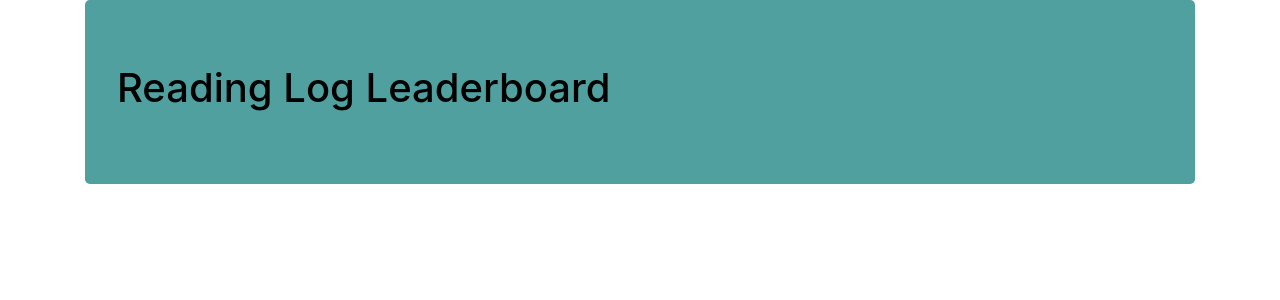
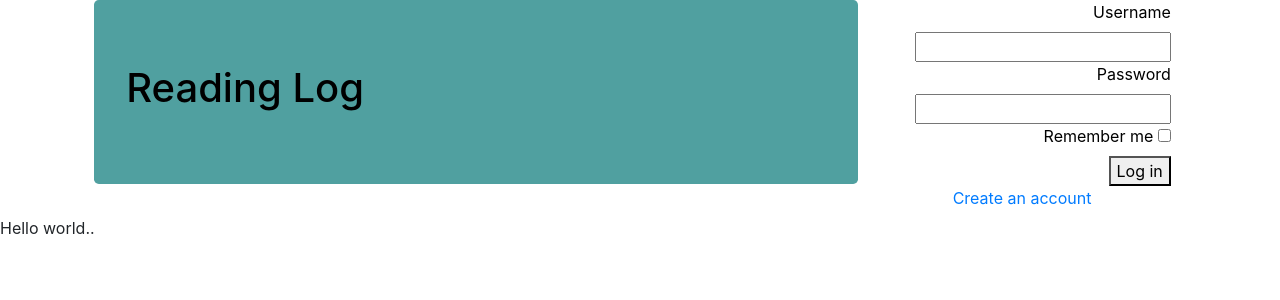
Before and after one commit to gguilbau/reading_log, a Django app: page / in a window 1280 px wide. Shown: the top 300 px of the page. Run offline with Django 5.2, Linux system fonts and the light colour scheme; some libraries are stand-ins or nearby versions.

Commit message:
move header to a component file, add basic login/logout/register

```diff
--- a/mysite/urls.py
+++ b/mysite/urls.py
@@ -15,10 +15,14 @@ Including another URLconf
     2. Add a URL to urlpatterns:  path('blog/', include('blog.urls'))
 """
 from django.contrib import admin
+from django.contrib.auth import views as auth_views
 from django.urls import path
 from reading_log import views
 
 urlpatterns = [
     path('admin/', admin.site.urls),
-    path('', views.index)
+    path("login/", views.login_view, name="login"),
+    path("logout/", auth_views.LogoutView.as_view(), name="logout"),
+    path("register/", views.register, name="register"),
+    path('', views.index, name="index")
 ]
--- a/reading_log/static/style.css
+++ b/reading_log/static/style.css
@@ -2,3 +2,15 @@
     color:black;
     background-color: rgb(80, 160, 160);
 }
+.login-panel {
+    color:black;
+    text-align: right;
+}
+.create-account {
+    color:blue;
+    text-align:center;
+}
+.error-message {
+    color:darkred;
+    text-align:center;
+}
--- /dev/null
+++ b/reading_log/templates/components/site_header.html
@@ -0,0 +1,62 @@
+{% load static %}
+<head>
+    <meta charset="utf-8">
+    <meta name="viewport" content="width=device-width, initial-scale=1, shrink-to-fit=no">
+    <link rel="stylesheet" href="https://cdn.jsdelivr.net/npm/bootstrap@4.0.0/dist/css/bootstrap.min.css" integrity="sha384-Gn5384xqQ1aoWXA+058RXPxPg6fy4IWvTNh0E263XmFcJlSAwiGgFAW/dAiS6JXm" crossorigin="anonymous">
+    <link rel="stylesheet" href="{% static 'style.css' %}" />
+    <script src="https://code.jquery.com/jquery-4.0.0.min.js"></script>
+    <title>Reading Log</title>
+</head>
+<header>
+  <div class="row">
+    <div class="jumbotron main-heading col-7 offset-1">
+      <h1>Reading Log</h1>
+    </div>
+    <div class="login-panel col-3">
+      {% if user.is_authenticated %}
+      <div>User: <strong>{{ user.get_username }}</strong></div><br>
+
+      <form method="post" action="{% url 'logout' %}?next={{ request.path }}">
+        {% csrf_token %}
+        <button type="submit">Log out</button>
+      </form>
+      {% else %}
+      <form method="post" action="{% url 'login' %}">
+        {% csrf_token %}
+
+        <div>
+          <label for="id_username">Username</label>
+          <input type="text" name="username" id="id_username" required>
+        </div>
+        <div>
+          <label for="id_user_password">Password</label>
+          <input type="password" name="password" id="id_user_password" required>
+        </div>
+        <div>
+          <label for="remember_me_checkbox">Remember me</label>
+          <input type="checkbox" name="remember_me_checkbox">
+        </div>
+
+        <!-- Store current URL so login doesn't send user elsewhere -->
+        <input type="hidden" name="next" value="{{ request.get_full_path }}">
+
+        <button type="submit">Log in</button>
+      </form>
+
+      <!-- Login errors -->
+      <div class="error-message">
+        {% if messages %}
+            {% for message in messages %}
+                <p>{{ message }}</p>
+            {% endfor %}
+        {% endif %}
+      </div>
+
+      <!-- Account creation url -->
+      <div class="create-account">
+        <a href="{% url 'register' %}">Create an account</a>
+      </div>
+      {% endif %}
+    </div>
+  </div>
+</header>
--- a/reading_log/templates/index.html
+++ b/reading_log/templates/index.html
@@ -1,19 +1,7 @@
-{% load static %}
 <!doctype html>
 <html lang="en">
-    <head>
-        <meta charset="utf-8">
-        <meta name="viewport" content="width=device-width, initial-scale=1, shrink-to-fit=no">
-        <link rel="stylesheet" href="https://cdn.jsdelivr.net/npm/bootstrap@4.0.0/dist/css/bootstrap.min.css" integrity="sha384-Gn5384xqQ1aoWXA+058RXPxPg6fy4IWvTNh0E263XmFcJlSAwiGgFAW/dAiS6JXm" crossorigin="anonymous">
-        <link rel="stylesheet" href="{% static 'style.css' %}" />
-        <script src="https://code.jquery.com/jquery-4.0.0.min.js"></script>
-        <title>Reading Log</title>
-    </head>
+    {% include "components/site_header.html" %}
     <body>
-        <div class="container">
-            <div class="jumbotron main-heading">
-                <h1>Reading Log Leaderboard</h1>
-            </div>
-        </div>
+        Hello world..
     </body>
 </html>
--- a/reading_log/views.py
+++ b/reading_log/views.py
@@ -1,5 +1,47 @@
-from django.shortcuts import render
+from django.contrib import messages
+from django.contrib.auth import authenticate, login
+from django.shortcuts import render, redirect
+from django.contrib.auth.forms import UserCreationForm
 
-# Create your views here.
+# Main page shows reading list..
 def index(request):
     return render(request, "index.html", {})
+
+# Login view (POSTed from the account panel in header)
+def login_view(request):
+    # Take user submissions..
+    username = request.POST.get("username", "")
+    password = request.POST.get("password", "")
+    next_url = request.POST.get("next") or request.META.get("HTTP_REFERER") or "/"
+
+    # Attempt to login..
+    user = authenticate(request, username=username, password=password)
+    if user is None:
+        # User not found, so show error and redirect..
+        messages.error(request, "Invalid username or password.")
+        return redirect(next_url)
+
+    # User found, so log them in and redirect..
+    login(request, user)
+    return redirect(next_url)
+
+# Register form - inline..
+def register(request):
+
+    # User tried to create an account, so process the request..
+    if request.method == "POST":
+        form = UserCreationForm(request.POST)
+        if form.is_valid():
+            # Create user object..
+            user = form.save()
+
+            # Log into freshly created user and redirect to home page
+            login(request, user)
+            return redirect("index")
+
+    # Any other request should just show the form..
+    else:
+        form = UserCreationForm()
+
+    # Pass form into template for rendering (i didn't bother styling it for this assignment..)
+    return render(request, "register.html", {"form": form})
```
Also changed, not shown: reading_log/templates/register.html (added, +12 -0 lines).
